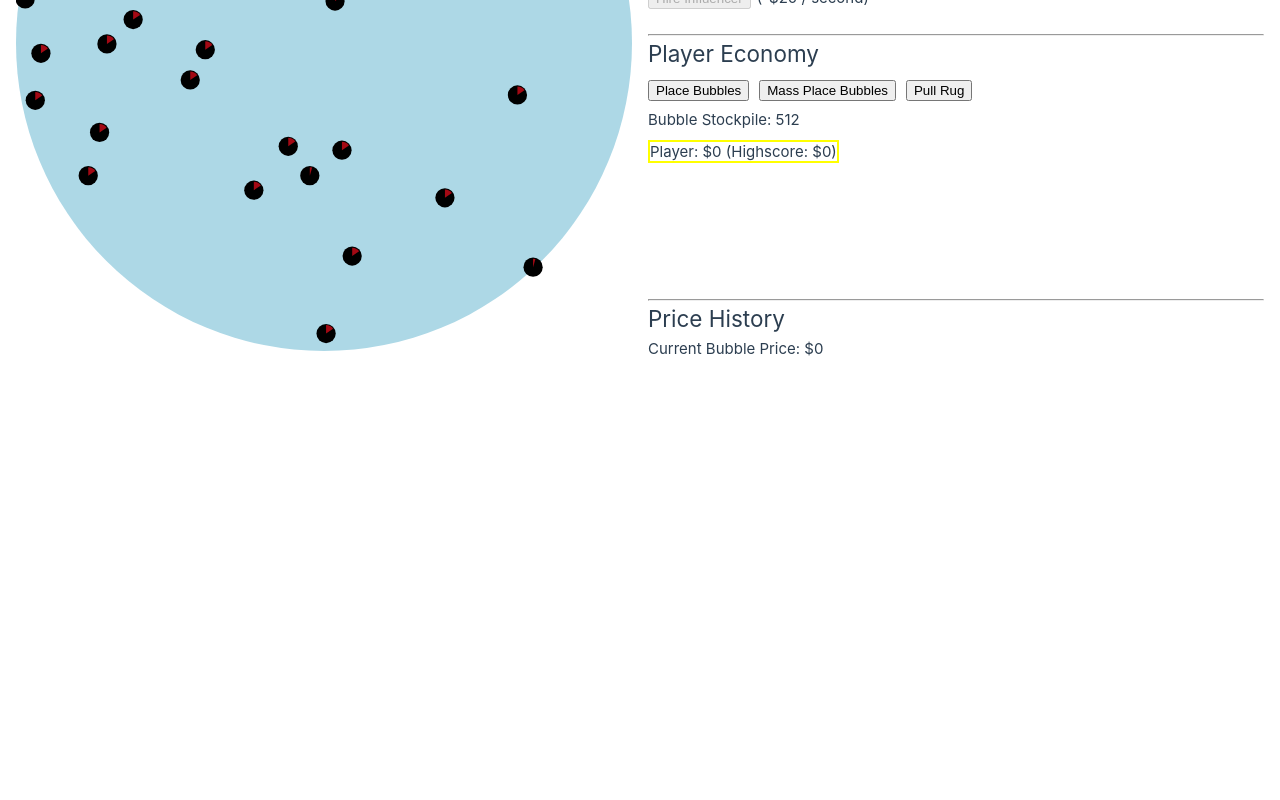
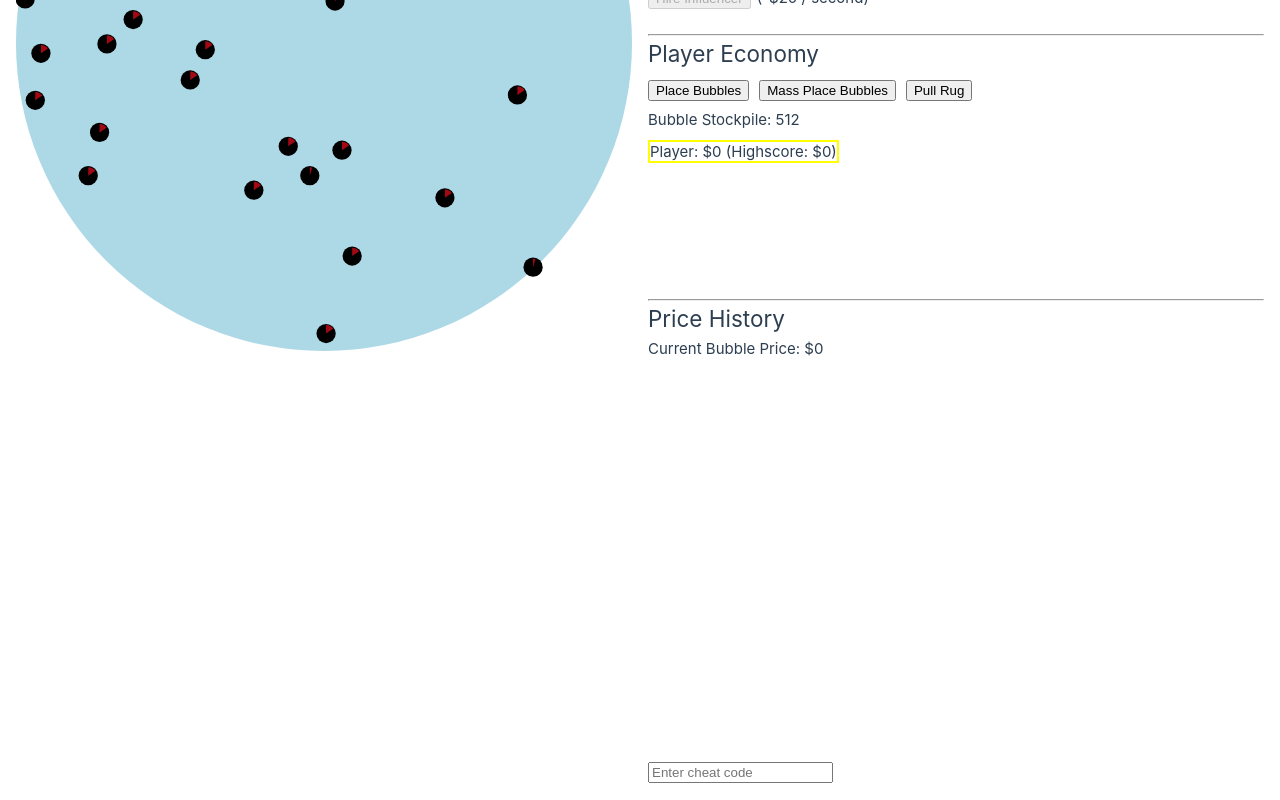
Before and after one commit to lasernoises/rug-pull-simulator, a Vue app: page / in a window 1280 px wide. Shown: the part 281-1081 px from the top of the page. Before the commit the page ends 865 px from the top, so only its background shows below. Built offline with nearby package versions, Linux system fonts and the light colour scheme; the HTML template or start-up script is replaced by a standard one.

Commit message:
display debug button through cheat code

```diff
--- a/src/App.vue
+++ b/src/App.vue
@@ -14,6 +14,9 @@ let activateMaxSpeed = ref(false);
 let cashOut = ref(false);
 let activateDebugBuild = ref(false);
 let isGameOver = ref(false);
+let validCheatCode = ref("DEBUG1234");
+let cheatCodeInput = ref("");
+let isCheatCodeValid = ref(false);
 
 const tutorialDone = ref<boolean>(localStorage.getItem("tutorialDone") !== null);
 const tutorialHighlighter = ref<Vec2|null>(null);
@@ -74,6 +77,10 @@ const handleCashOut = () => {
     window.alert(`Cashed out! You collected $${cashOutval}. Try again to beat your highscore of $${prevHighScore}!`);
   }
   reset();
+};
+
+const checkCheatCode =() => {
+      isCheatCodeValid.value = cheatCodeInput.value === validCheatCode.value;
 };
 
 const togglePause = () => {
@@ -375,10 +382,16 @@ const max_player_food = computed(() => {
         <button v-if="activateDebugBuild" type="button" @click="reset">Reset</button>
         <button type="button" @click="cashOut = true">Cash Out</button>
         <button v-if="tutorialDone" @click="ev => { tutorialDone = false; ev.stopPropagation(); }">Redo tutorial</button>
-        <button type="button" @click="toggleDebug">{{ activateDebugBuild ? 'Deactivate Debug' : 'Active Debug' }}</button>
-      </div>
-      <br>
-
+        <!-- Button is displayed only when cheat code is correct -->
+        <button
+          v-if="isCheatCodeValid"
+          type="button"
+          @click="toggleDebug"
+        >
+          {{ activateDebugBuild ? 'Deactivate Debug' : 'Activate Debug' }}
+        </button>
+    </div>
+    <br>
       <!----------------- MARKETING ----------------->
 
       <hr>
@@ -528,7 +541,22 @@ const max_player_food = computed(() => {
         ></circle>
       </svg>
     </div>
-
+    <!-- Input field for entering the cheat code -->
+     <br>
+     <br>
+     <br>
+     <br>
+     <br>
+     <br>
+     <br>
+     <br>
+      <input
+        v-if="!isCheatCodeValid"
+        type="text"
+        v-model="cheatCodeInput"
+        placeholder="Enter cheat code"
+        @input="checkCheatCode"
+      />
     </div>
   </div>
 </template>
```
